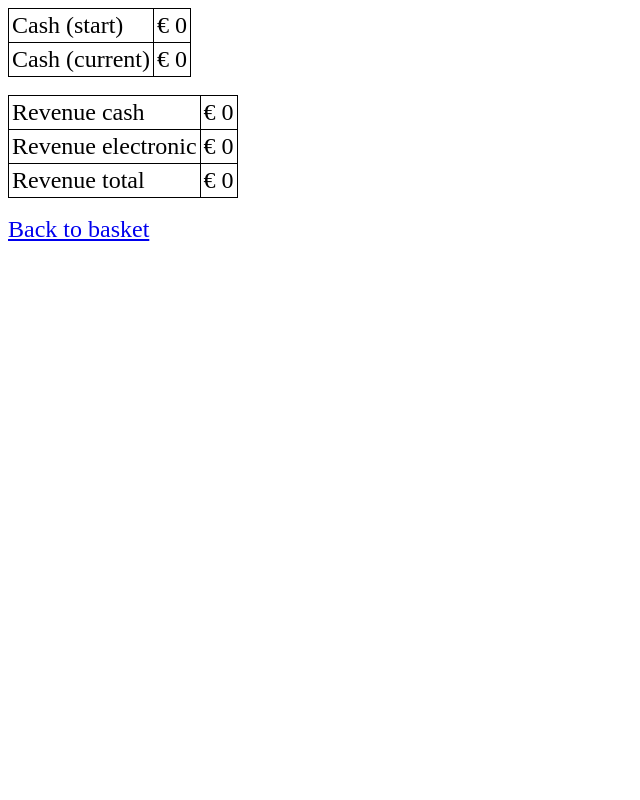
After one commit to truestevie/mopos2, a Django app: page /pos/overview/ in a window 1280 px wide. The commit adds this page. Shown: the whole page, without its empty margins (0-640 px from the left). Run offline with Django 3.2, Linux system fonts and the light colour scheme; data comes from the database, SQL or seed files in the repository.

Commit message:
Add revenue overview page.

```diff
--- a/pos/templates/pos/basket.html
+++ b/pos/templates/pos/basket.html
@@ -114,6 +114,7 @@ Basket ID: {{ basket.id }}<br />
 Basket items: {{ basket.number_of_items }} <br />
 Basket amount: € {{ basket.total_price }}<br />
 </p>
+<p><a href="/pos/overview/">Overview</a></p>
 <a href="/pos/logout/">Logout</a>
 </body>
 </html>
--- /dev/null
+++ b/pos/templates/pos/cash_overview.html
@@ -0,0 +1,50 @@
+<html>
+<head>
+    <meta charset="UTF-8">
+    <meta http-equiv="refresh" content="20">
+    <title>Mopos</title>
+<style>
+table {
+    border-collapse: collapse;
+}
+table, td, th {
+    border: 1px solid black;
+}
+td, th {
+    padding: 3px;
+}
+a, p, div, table, td, th {
+    font-size: x-large;
+}
+</style>
+</head>
+<body>
+<table>
+    <tr>
+        <td>Cash (start)</td>
+        <td align="right">€ {{ cash_start }}</td>
+    </tr>
+    <tr>
+        <td>Cash (current)</td>
+        <td align="right">€ {{ cash_current }}</td>
+    </tr>
+</table>
+<br />
+<table>
+    <tr>
+        <td>Revenue cash</td>
+        <td align="right">€ {{ revenue_cash }}</td>
+    </tr>
+    <tr>
+        <td>Revenue electronic</td>
+        <td align="right">€ {{ revenue_electronic }}</td>
+    </tr>
+    <tr>
+        <td>Revenue total</td>
+        <td align="right">€ {{ revenue_total }}</td>
+    </tr>
+</table>
+<br />
+<a href="/pos/">Back to basket</a>
+</body>
+</html>
--- a/pos/urls.py
+++ b/pos/urls.py
@@ -2,7 +2,7 @@ from django.urls import path
 from .views import show_basket, reset_table_number, close_basket, increment_table_number, add_item_to_basket,\
     remove_item_from_basket, add_sub_item_to_item, show_transaction, receive_cash, remove_cash, receive_cents, \
     add_electronic_payment_with_automatic_value, show_kitchen_items, mark_as_printed, show_statistics, \
-    export_items, export_sub_items, export_shopping_baskets, remove_x_items_from_basket
+    export_items, export_sub_items, export_shopping_baskets, remove_x_items_from_basket, show_cash_overview
 from django.contrib.auth import views as auth_views
 
 
@@ -41,6 +41,7 @@ urlpatterns = [
     path('export/items/', export_items, name='export_items'),
     path('export/subitems/', export_sub_items, name='export_sub_items'),
     path('export/shoppingbaskets/', export_shopping_baskets, name='export_shopping_baskets'),
+    path('overview/', show_cash_overview, name='show_cash_overview'),
     path('login/', auth_views.login, name='login'),
     path('logout/', auth_views.logout, {'next_page': '/pos/login'}, name='logout'),
     # path('accounts/', include('django.contrib.auth.urls')),
--- a/pos/views.py
+++ b/pos/views.py
@@ -69,6 +69,22 @@ def show_basket(request):
                                                'cash_to_return': cash_to_return,
                                                'cash_color': cash_color,
                                                })
+
+
+def show_cash_overview(request):
+    print("---Showing the overview for user {}---".format(request.user))
+    cash_register, created = CashRegister.objects.get_or_create(name='BigVault')
+    cash_start = cash_register.initial_physical
+    cash_current = cash_register.initial_physical + cash_register.sales_physical
+    revenue_electronic = cash_register.sales_electronic
+    revenue_cash = cash_register.sales_physical
+    revenue_total = cash_register.sales_physical + cash_register.sales_electronic
+    return render(request, 'pos/cash_overview.html', {'cash_start': cash_start,
+                                                      'cash_current': cash_current,
+                                                      'revenue_electronic': revenue_electronic,
+                                                      'revenue_cash': revenue_cash,
+                                                      'revenue_total': revenue_total,
+                                                      })
 
 
 @login_required
```
